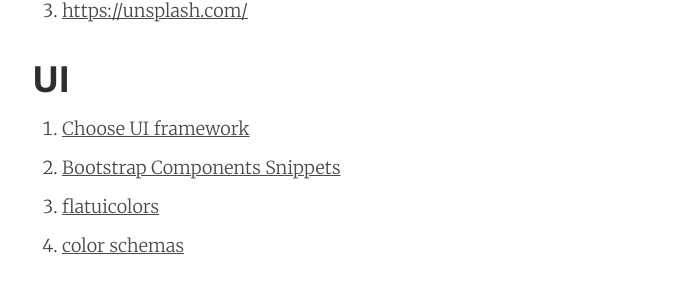
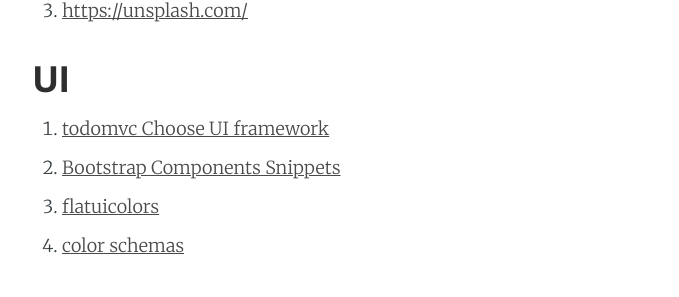
Before and after one commit to tomer-ben-david/tomer-ben-david.github.io.jekyll, a Jekyll site: the page built from _posts/2017/2017-05-20-startup-stack-page.md, in a window 1280 px wide and 900 px high, scrolled down 304 px. Shown: the part 143-440 px from the top of the window, without its empty margins (253-932 px from the left). Built offline with Jekyll 4.4.1, drawn with Linux system fonts in a browser that asks for light colours; comment, search, counter and statistics services are not loaded.

```diff
--- a/_posts/2017/2017-05-20-startup-stack-page.md
+++ b/_posts/2017/2017-05-20-startup-stack-page.md
@@ -13,7 +13,7 @@
 1. [https://unsplash.com/](https://unsplash.com/)
 
 ## UI
-1. [Choose UI framework](http://todomvc.com/)
+1. [todomvc Choose UI framework](http://todomvc.com/)
 1. [Bootstrap Components Snippets](bootsnipp.com)
 1. [flatuicolors](flatuicolors.com)
 1. [color schemas](https://styled-components.com/color-schemer/)
```
